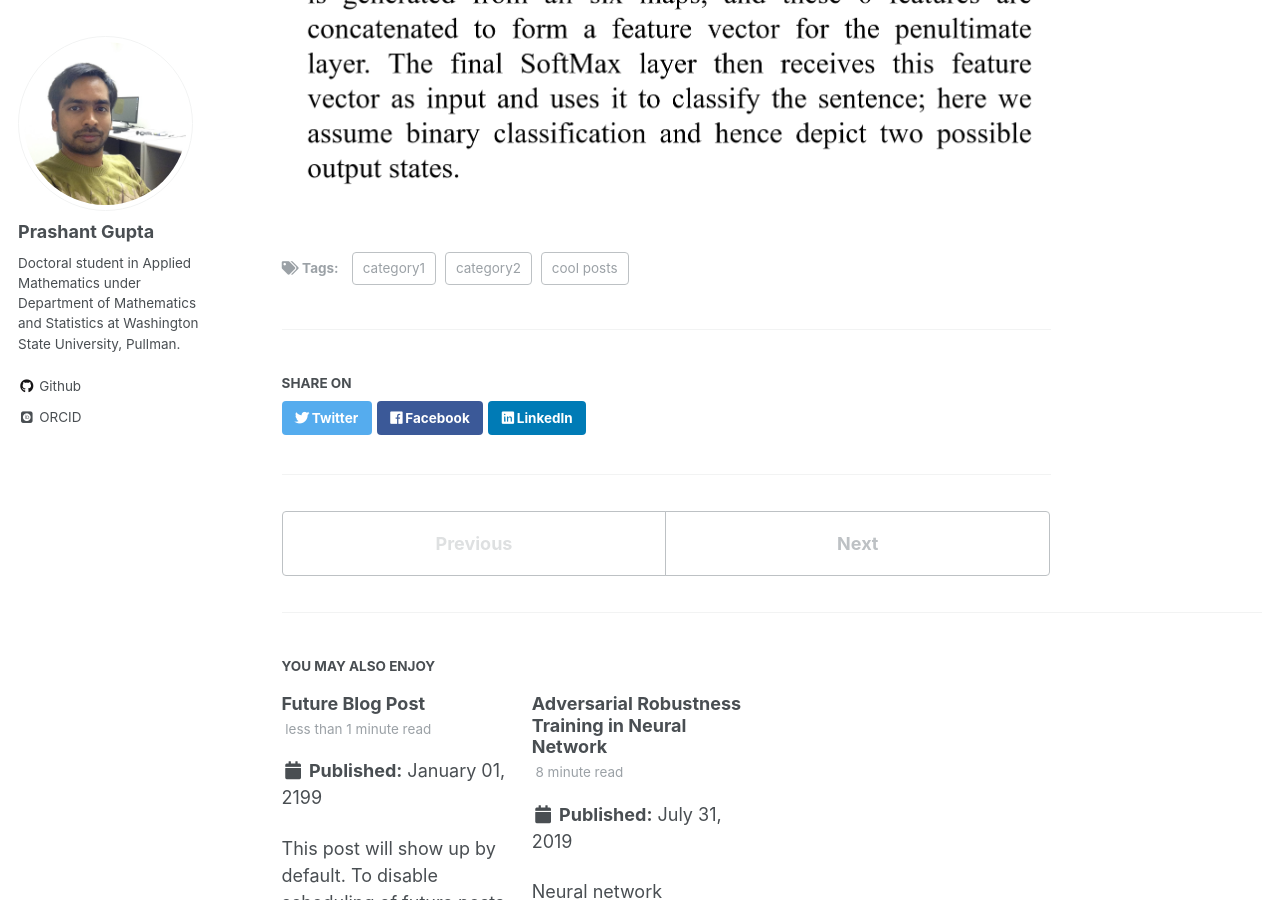
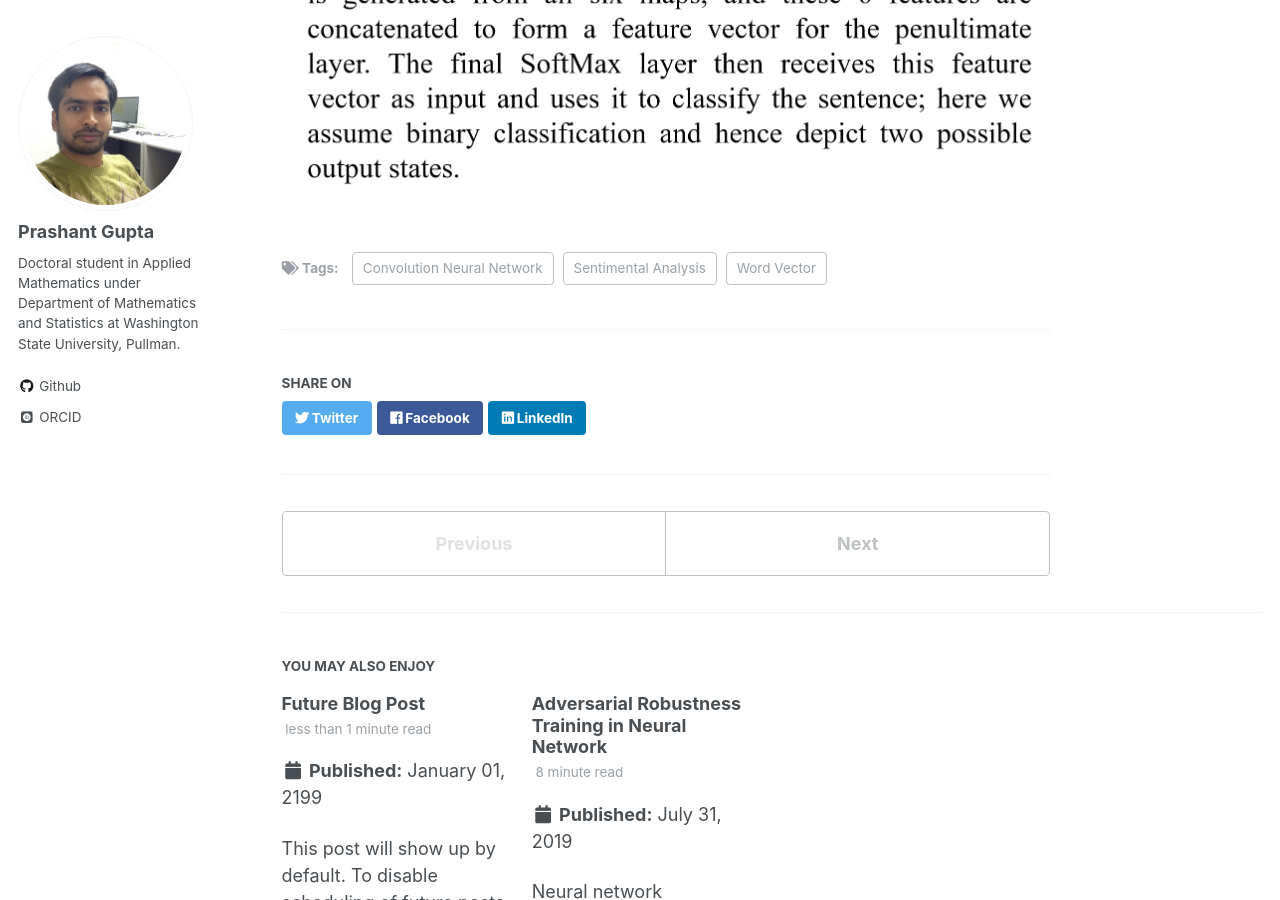
Before and after one commit to pragup/pragup.github.io, a Jekyll site: the page built from _posts/2017-04-23-Sentence-Classification.md, in a window 1280 px wide and 900 px high, scrolled down 5892 px. Built offline with Jekyll 4.4.1, drawn with Linux system fonts in a browser that asks for light colours; some web fonts are replaced; formulas are drawn with MathJax 3.

Commit message:
no message

```diff
--- a/_posts/2017-04-23-Sentence-Classification.md
+++ b/_posts/2017-04-23-Sentence-Classification.md
@@ -3,9 +3,9 @@ title: 'Sentence Classification using CNN'
 date: 2017-04-23
 permalink: /posts/2017/04/sentence-classification/
 tags:
-  - cool posts
-  - category1
-  - category2
+  - Convolution Neural Network
+  - Word Vector
+  - Sentimental Analysis
 ---
 ## ABSTRACT ##
 Convolution Neural Networks are typically used in computer vision problems like image classification. Most of the computer vision systems todays at its core are based on CNNs from photo tagging to self driving cars.
```
